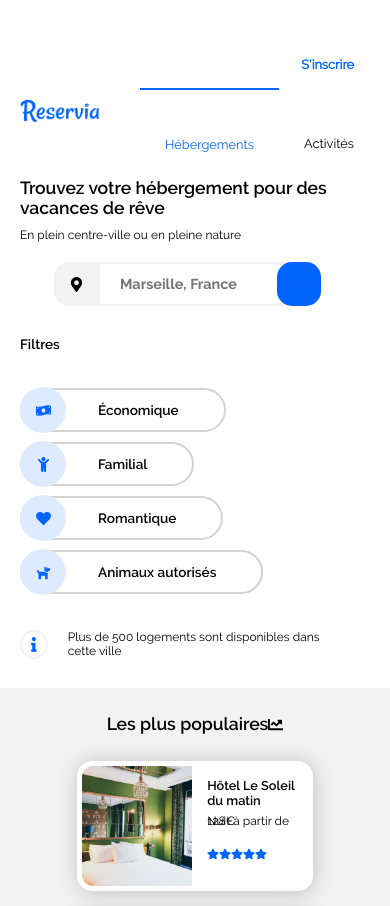
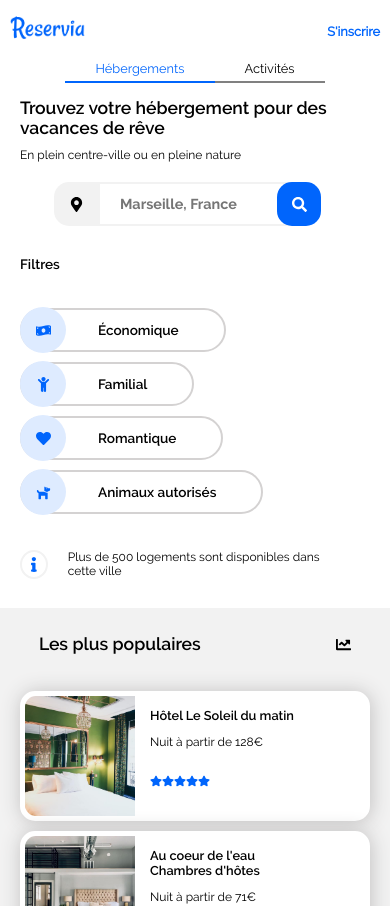
Before and after one commit to JulGeff/JulienGeffriaud_2_17022021, a plain HTML site: page P2_Reservia.html in a window 390 px wide. Shown: the top 906 px of the page. Drawn offline with Linux system fonts and the light colour scheme.

Commit message:
Smarthone rework step 4 + header rework

```diff
--- a/P2_Reservia.css
+++ b/P2_Reservia.css
@@ -255,20 +255,36 @@ footer h2
 
 /*Mise en forme Header*/
 
-header img
+header
 {
-    width: 80px;
-    height: 35px;
-    padding-top : 47px;
+   display: grid;
+   grid-template-columns: 1fr 1fr 1fr 1fr 1fr 1fr 1fr 1fr 1fr 1fr;
+   align-items: center;
+   margin-top: 40px;
 
 }
 
-header ul, nav
+
+header div:first-of-type
 {
-    list-style-type: none;
-    display: flex;
-    flex-direction: row;
-    align-items: center;
+
+
+
+    grid-column: 1 / 1;
+
+
+
+
+}
+
+header img
+{
+
+    height: 35px;
+
+
+
+
 
 }
 
@@ -276,33 +292,55 @@ header ul
 {
     list-style-type: none;
 
-}
+    display: flex;
 
 
-header
-{
-    display: flex;
-    flex-direction: row;
-    justify-content: space-between;
-    align-items: center;
+
 
 }
 
 
-nav a
+header a
 {
-    display: block;
-    padding-right: 25px;
-    padding-left: 25px;
     color: #0065FC;
-    padding-top : 47px;
+
+}
+
+#navdiv
+{
+    grid-column: 9 / 9;
+
+
+
+
+
+}
+
+
+#sinscrire
+{
+
+    grid-column: 10 / 10;
+    text-align: center;
+    border-top: solid 2px white;
+
+}
+
+
+#li1, #li2
+{
+
+
+    padding: 54px 30px 0 30px;
+
+
 
 
 }
 
 #li1
 {
-    border-top:#0065FC solid 2px ;
+    border-top: solid 2px #0065FC;
 
 
 }
@@ -310,7 +348,7 @@ nav a
 #li2
 {
     color: black;
-
+    border-top: solid 2px white;
 
 }
 
@@ -377,7 +415,7 @@ form
 
 }
 
-#location_icon, #bouton
+#location_icon, #rechercher
 {
     height: 44px;
     border: none;
@@ -407,7 +445,7 @@ form
 }
 
 
-#bouton
+#rechercher
 {
     background-color: #0065FC;
     color: white;
@@ -415,6 +453,13 @@ form
     font-size: 0.9em;
     border-radius: 0 15px 15px 0;
     width: 110px;
+
+}
+
+button svg
+{
+    width: 0;
+    height: 0;
 
 }
 
@@ -445,7 +490,7 @@ form
 }
 
 
-/*Agencement des boîtes*/
+/*Agencement des boîtes entre elles*/
 
 
 #filtres
@@ -493,7 +538,7 @@ form
 
 
 
-/* Ligne + de 500 logements*/
+/* Ligne "+ de 500 logements"*/
 
 .info_icon
 {
@@ -555,6 +600,9 @@ margin: 3% 5% 3% 5%;
 .inserts
 
 {
+    display: flex;
+    flex-direction: column;
+    justify-content: center;
     background-color: white;
     border: white 5px solid;
     border-radius: 15px 15px 15px 15px;
@@ -793,25 +841,88 @@ footer h2
     #heberpop, #hebergements, #hebergements_notitle, #populaire, #activities, #activities_notitle, footer
     {
         flex-direction: column;
-        align-items: center;
+
 
     }
 
-    header, #trouvez h1, #trouvez p, #filtres h2, #infoline
+    #trouvez h1, #trouvez p, #filtres h2, #infoline, #col1, #col2-1, #col2-2, #col3, #col4-1, #col4-2, .inserts, .inserts2
     {
         margin: 10px 20px 10px 20px;
 
     }
 
-    nav
+
+    header
     {
-        flex-direction:row-reverse;
-        flex-wrap: wrap-reverse;
+
+        grid-template-columns: 1fr 1fr;
+        grid-template-rows: 1fr 1fr;
+        margin: 10px 0px 10px 0px;
+
+    }
+
+    header div:first-of-type
+
+    {
+        grid-column-start: 1;
+        padding-left: 10px;
 
 
     }
 
 
+    #sinscrire
+    {
+        grid-column-start: 2;
+        padding: 0 10px 0 0;
+        text-align: right;
+
+    }
+
+    #navdiv
+    {
+        grid-row: 2/2;
+        grid-column : 1/3;
+
+
+    }
+
+    header a, header img
+    {
+        padding: 0;
+
+    }
+
+
+    header ul
+    {
+        margin:0;
+        padding:0;
+        justify-content: center;
+    }
+
+    #li1, #li2
+    {
+        padding-bottom: 5px;
+
+    }
+
+
+    #li1
+    {
+        border-top: hidden;
+        border-bottom: solid 2px #0065FC;
+
+
+    }
+
+    #li2
+    {
+        border-top: hidden;
+
+        border-bottom: solid 2px grey;
+
+    }
 
     #searchbar_container
     {
@@ -821,13 +932,21 @@ footer h2
 
     }
 
-    #bouton
+    #rechercher
     {
         width: 44px;
-        color: #0065FC;
+        font-size: 0;
         border-radius: 15px;
         position: relative;
-        right : 15px
+        right : 15px;
+
+    }
+
+    button svg
+    {
+        width: 15px;
+        height: 15px;
+
     }
 
     #filtres, #menu_filtres
@@ -863,27 +982,36 @@ footer h2
 
         flex-direction: column;
 
+    }
+
+    .inserts2 p
+    {
+        line-height: 1;
+
 
     }
 
     #hebergements
     {
+        width:100%;
         background-color: white;
 
 
     }
 
-    #activities img
+
+    #activities img, #hebergements img
     {
-        height: 100px;
+        height: 120px;
+        width: 100%;
+    }
+
+    #activities h1
+    {
+        padding-left: 20px;
 
     }
 
-    #col1, #col2-1, #col2-2, #col3, #col4-1, #col4-2
-    {
-        margin: 10px 0 10px 0;
-
-    }
 
     footer
     {
--- a/P2_Reservia.html
+++ b/P2_Reservia.html
@@ -15,17 +15,17 @@
                     <div>
                     <img src="images/logo/Reservia@3x.png" alt="logo Reservia">
                     </div>
+                    <div id="navdiv">
                         <nav>
-                    <div>
                             <ul>
                                 <li><a id="li1" href=#hebergements>Hébergements</a></li>
                                 <li><a id="li2" href=#activities>Activités</a></li>
                             </ul>
+                        </nav>
                     </div>
-                    <div>
+                    <div id="sinscrire">
                         <a href=#><strong>S'inscrire</strong></a>
                     </div>
-                </nav>
             </header>
 
             <section id="trouvez">
@@ -39,7 +39,12 @@
                         <div>
                             <form method="post" action="traitement.php">
                                 <input type="text" name="lieu" id="user_field" placeholder="Marseille, France" maxlength="30" />
-                                <input disabled id="bouton" type="submit" value="Rechercher"/>
+                                <div id="button">
+                                    <button disabled id="rechercher" type="submit">
+                                        <svg aria-hidden="true" focusable="false" data-prefix="fas" data-icon="search" class="svg-inline--fa fa-search fa-w-16" role="img" xmlns="http://www.w3.org/2000/svg" viewBox="0 0 512 512"><path fill="currentColor" d="M505 442.7L405.3 343c-4.5-4.5-10.6-7-17-7H372c27.6-35.3 44-79.7 44-128C416 93.1 322.9 0 208 0S0 93.1 0 208s93.1 208 208 208c48.3 0 92.7-16.4 128-44v16.3c0 6.4 2.5 12.5 7 17l99.7 99.7c9.4 9.4 24.6 9.4 33.9 0l28.3-28.3c9.4-9.4 9.4-24.6.1-34zM208 336c-70.7 0-128-57.2-128-128 0-70.7 57.2-128 128-128 70.7 0 128 57.2 128 128 0 70.7-57.2 128-128 128z"></path></svg>
+                                        Rechercher
+                                    </button>
+                                </div>
                             </form>
                         </div>
                     </div>
```
Lines whose indentation alone changed are shown as unchanged.
